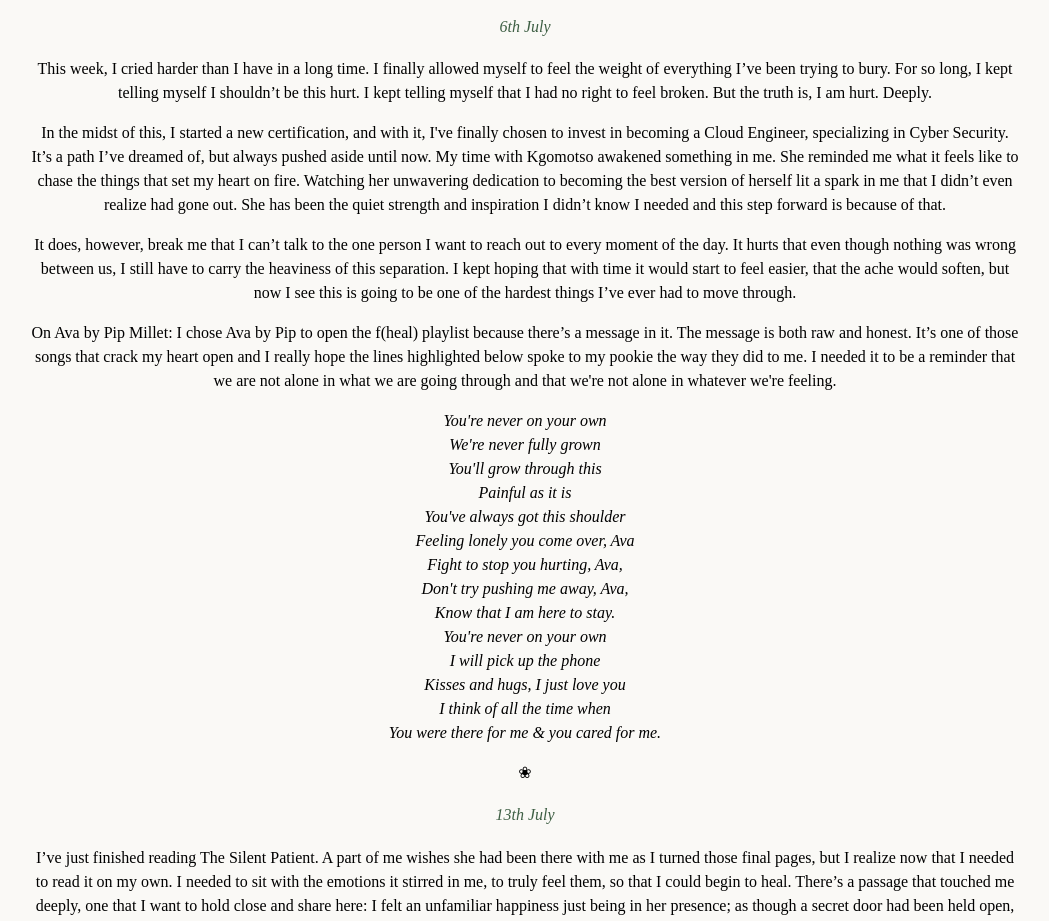
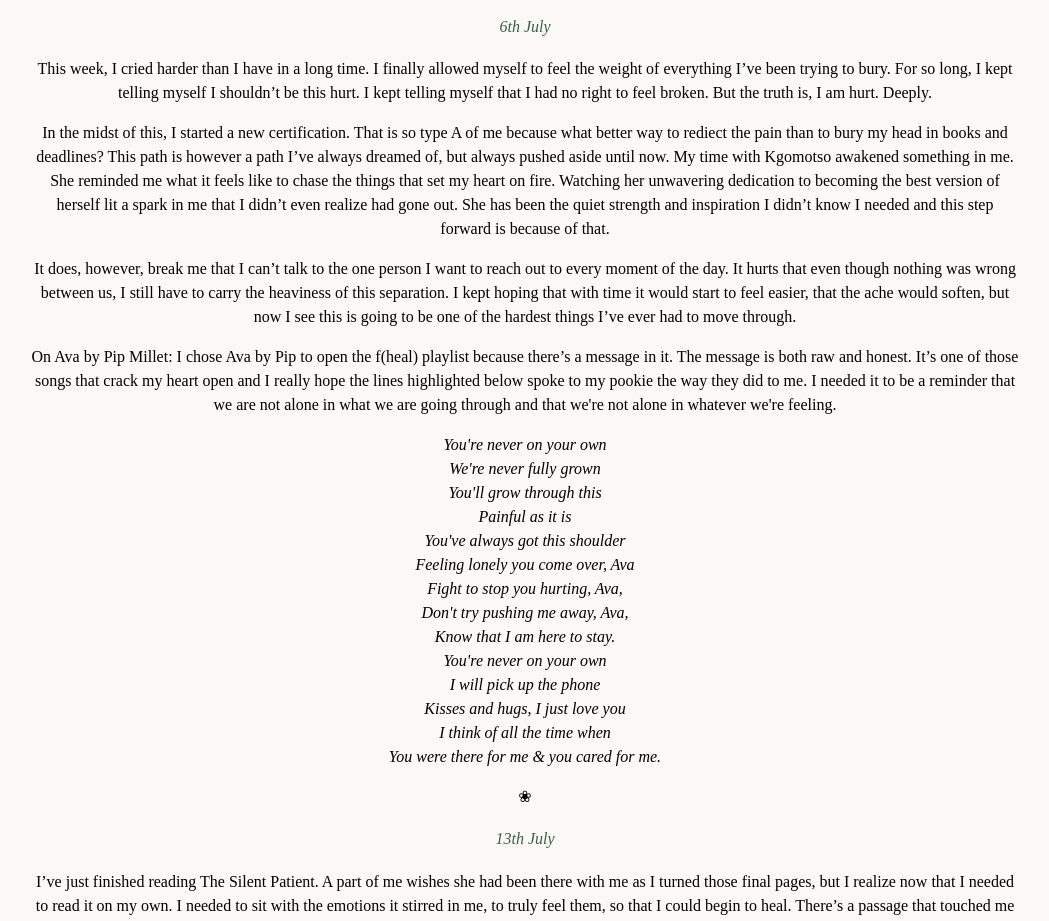
Before and after one commit to thandogold/ily, a plain HTML site: page ourstory.html in a window 1280 px wide. Shown: the part 2087-3008 px from the top of the page, without its empty margins (115-1164 px from the left). Drawn offline with Linux system fonts and the light colour scheme.

Commit message:
Update ourstory.html

```diff
--- a/ourstory.html
+++ b/ourstory.html
@@ -136,10 +136,9 @@
       no right to feel
       broken. But the truth is, I am hurt. Deeply. </P>
 
-    <p>In the midst of this, I started a new certification, and with it, I've finally chosen to invest in becoming a
-      Cloud Engineer,
-      specializing in Cyber Security. It’s a
-      path I’ve dreamed of, but always pushed aside until now. My time with Kgomotso awakened something in me. She
+    <p>In the midst of this, I started a new certification. That is so type A of me because what better way to rediect the pain
+      than to bury my head in books and deadlines? This path is however a
+      path I’ve always dreamed of, but always pushed aside until now. My time with Kgomotso awakened something in me. She
       reminded
       me what it feels like to chase the things that set my heart on fire. Watching her unwavering dedication to
       becoming the best version of herself lit a spark in me that I didn’t even realize had gone out. She has been the
```
